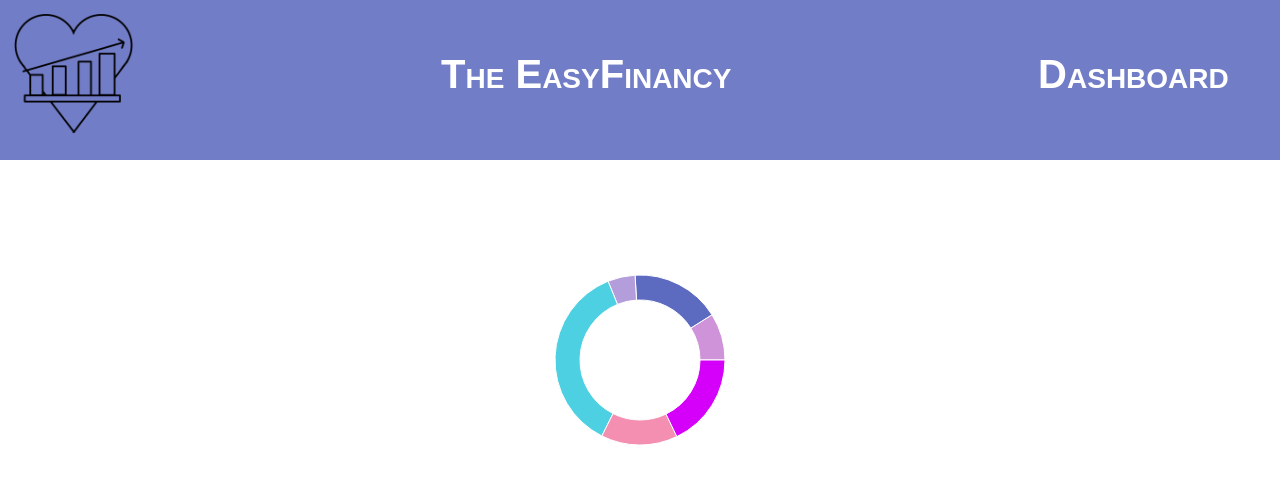
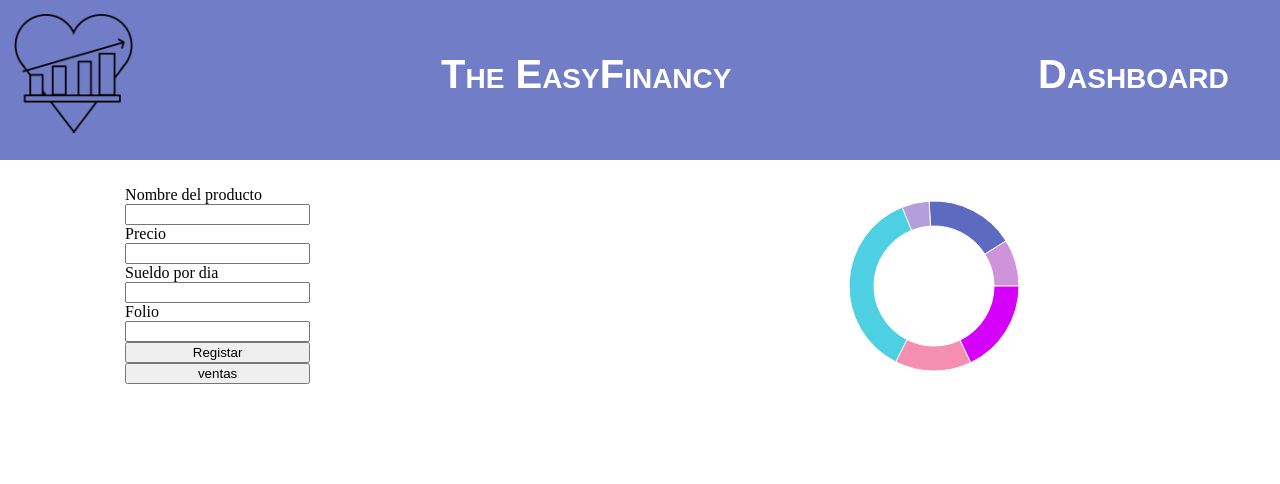
Before and after one commit to Jesus-137/The_Easy_Financy, a React (Vite) app: page /grafica in a window 1280 px wide. Shown: the top 484 px of the page. Built offline with nearby package versions, Linux system fonts and the light colour scheme.

Commit message:
se mejoraron cosas con el formulario

```diff
--- a/src/components/atoms/Grahp.jsx
+++ b/src/components/atoms/Grahp.jsx
@@ -13,8 +13,8 @@ const COLORS = ['#ce93d8', '#5c6bc0', '#b39ddb', '#4dd0e1', '#f48fb1', '#d500f9'
 
 const Grahp = () => {
   return (
-    // <div style={{ width: '100%', height: 400}}>
-        <ResponsiveContainer width= '100%' height={400}>
+    <div style={{ width: '50%', height: 200, padding: '2%'}}>
+        <ResponsiveContainer>
             <PieChart>
                 <Pie
                     dataKey="value"
@@ -31,7 +31,7 @@ const Grahp = () => {
             </PieChart>
 
         </ResponsiveContainer>
-    // </div>
+    </div>
   )
 }
 
--- a/src/components/atoms/Input.jsx
+++ b/src/components/atoms/Input.jsx
@@ -1,9 +1,18 @@
+import styled from 'styled-components';
+
+const Div = styled.div`
+    display: flex;
+    flex-direction: column;
+    justify-content: center;
+    text-align: start;
+`;
+
 function Input({data, type, name}) {
     return (
-        <label>
-            {data}
-            <input type={type} name={name}/>
-        </label>
+        <Div>
+            <label htmlFor={name}>{data}</label>
+            <input id={name} type={type} name={name}/>
+        </Div>
     );
 }
 
--- a/src/components/molecules/FromProduction.jsx
+++ b/src/components/molecules/FormProduction.jsx
@@ -3,11 +3,16 @@ import Input from '../atoms/Input';
 import Boton from '../atoms/Boton';
 
 const StyledForm = styled.form`
-
+    display: flex;
+    flex-direction: column;
+    flex-wrap: wrap;
+    align-content: center;
+    width: 30%;
+    padding: 2%;
 `;
 
 
-function FromProducto() {
+function FormProducto() {
     return (
         <StyledForm>
             <Input data={"Nombre del producto"} type={"text"} name={"NombreP"}/>
@@ -20,4 +25,4 @@ function FromProducto() {
     );
 }
 
-export default FromProducto;
+export default FormProducto;
--- a/src/pages/Dashboard.jsx
+++ b/src/pages/Dashboard.jsx
@@ -1,11 +1,24 @@
+import styled from 'styled-components';
 import Grahp from "../components/atoms/Grahp";
 import Header from "../components/molecules/HeaderNoLink.jsx";
+import FormProducto from "../components/molecules/FormProduction";
+
+const Div = styled.div`
+    display: flex;
+    flex-direction: row;
+    flex-wrap: wrap;
+    justify-content: space-between;
+`;
+
 
 function Dashboard() {
     return (
         <>
             <Header title={"Dashboard"}/>
-            <Grahp/>
+            <Div>
+                <FormProducto/>
+                <Grahp/>
+            </Div>
         </>
     );
 }
```
